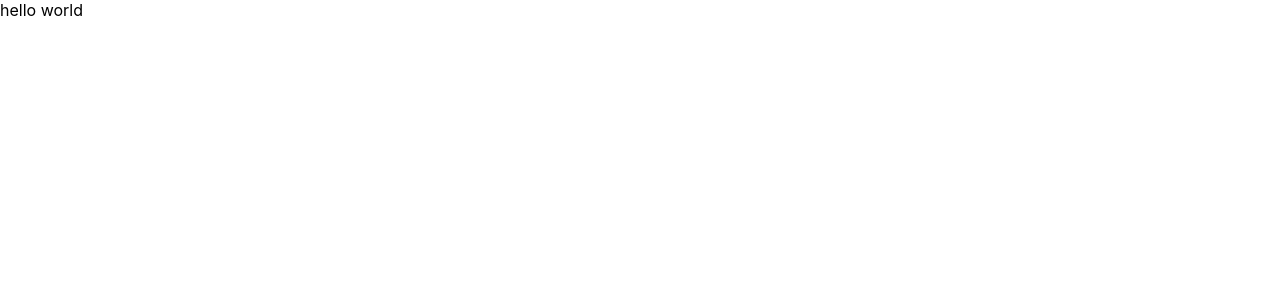
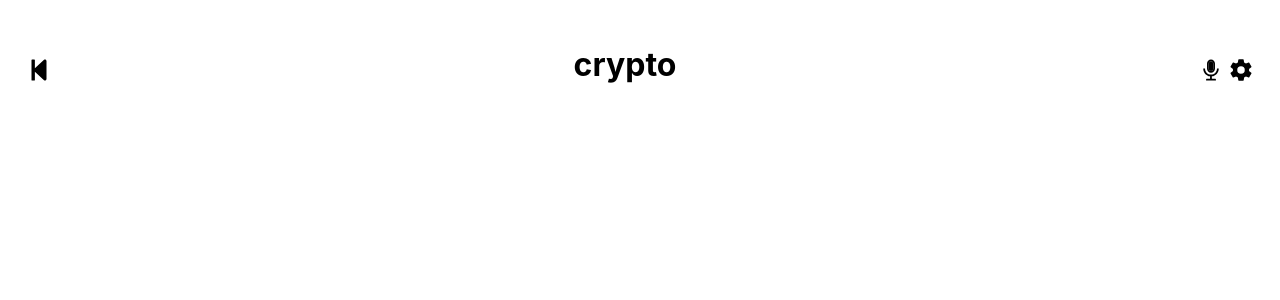
Before and after one commit to trace-kadenyi/crypto-metrics-webapp, a React (Create React App) app: page / in a window 1280 px wide. Shown: the top 300 px of the page. Built offline with nearby package versions, Linux system fonts and the light colour scheme.

Commit message:
Add routes for the navigation and homepage components

```diff
--- a/src/App.js
+++ b/src/App.js
@@ -1,9 +1,15 @@
-function App() {
-  return (
-    <div className="App">
-      hello world
-    </div>
-  );
-}
+import React from 'react';
+import { BrowserRouter as Router, Routes, Route } from 'react-router-dom';
+import Navigation from './Components/Navigation/Navigation';
+import HomeLink from './Components/Homepage/HomeLink';
+
+const App = () => (
+  <Router>
+    <Navigation />
+    <Routes>
+      <Route exact path="/" element={<HomeLink />} />
+    </Routes>
+  </Router>
+);
 
 export default App;
```
